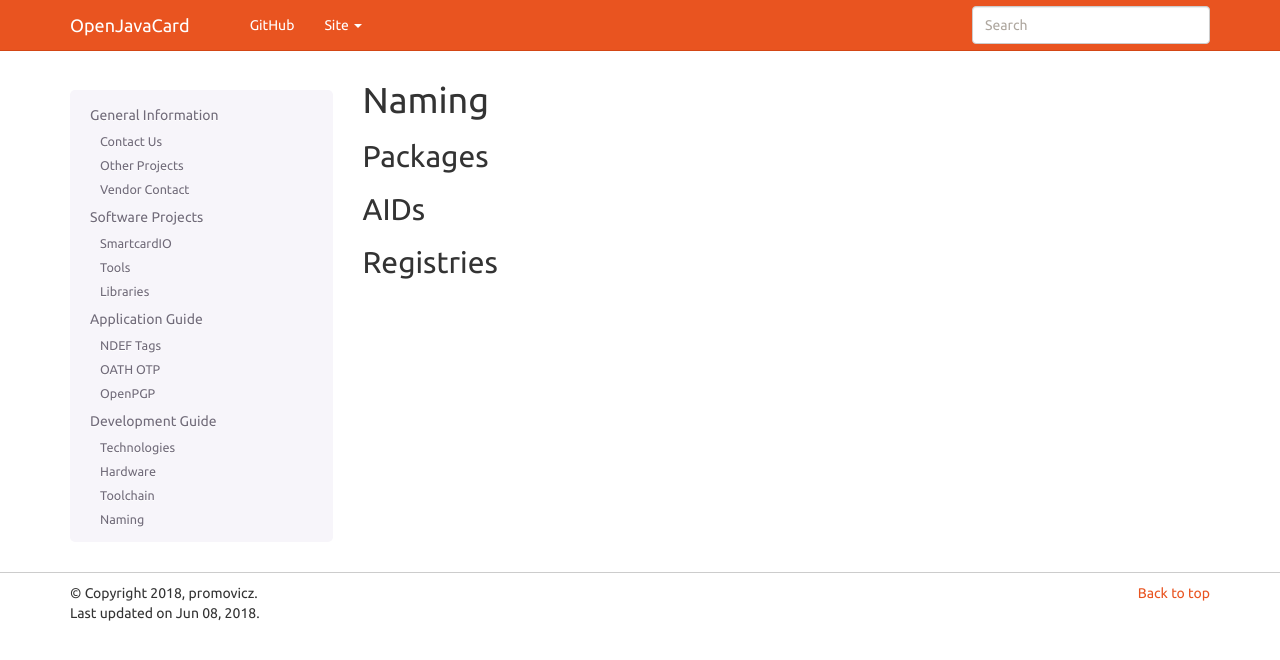
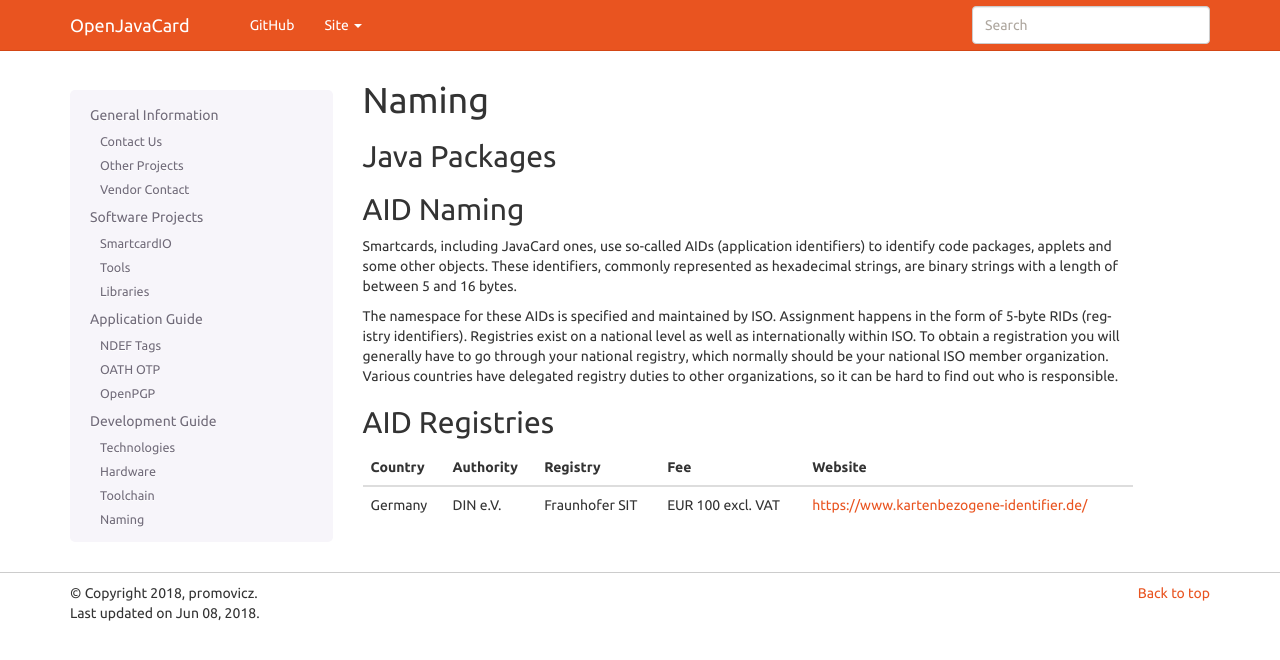
Before and after one commit to OpenJavaCard/openjavacard-site, a Sphinx documentation site: the page built from source/devguide/naming.rst, in a window 1280 px wide. Shown: the top 660 px of the page. Built offline with Sphinx 7.4.7, drawn with Linux system fonts in a browser that asks for light colours.

Commit message:
More content

```diff
--- a/source/devguide/naming.rst
+++ b/source/devguide/naming.rst
@@ -1,11 +1,21 @@
 Naming
 ======
 
-Packages
---------
+Java Packages
+-------------
 
-AIDs
-----
+AID Naming
+----------
 
-Registries
-----------
+Smartcards, including JavaCard ones, use so-called AIDs (application identifiers) to identify code packages, applets and some other objects. These identifiers, commonly represented as hexadecimal strings, are binary strings with a length of between 5 and 16 bytes.
+
+The namespace for these AIDs is specified and maintained by ISO. Assignment happens in the form of 5-byte RIDs (registry identifiers). Registries exist on a national level as well as internationally within ISO. To obtain a registration you will generally have to go through your national registry, which normally should be your national ISO member organization. Various countries have delegated registry duties to other organizations, so it can be hard to find out who is responsible.
+
+AID Registries
+--------------
+
+======= ========= ============== ================= =========================================
+Country Authority Registry       Fee               Website
+======= ========= ============== ================= =========================================
+Germany DIN e.V.  Fraunhofer SIT EUR 100 excl. VAT  https://www.kartenbezogene-identifier.de/
+======= ========= ============== ================= =========================================
```
Also changed, not shown: source/devguide/index.rst (+8 -0 lines), source/devguide/toolchain.rst (+14 -1 lines), source/projects/tools.rst (+9 -1 lines).
